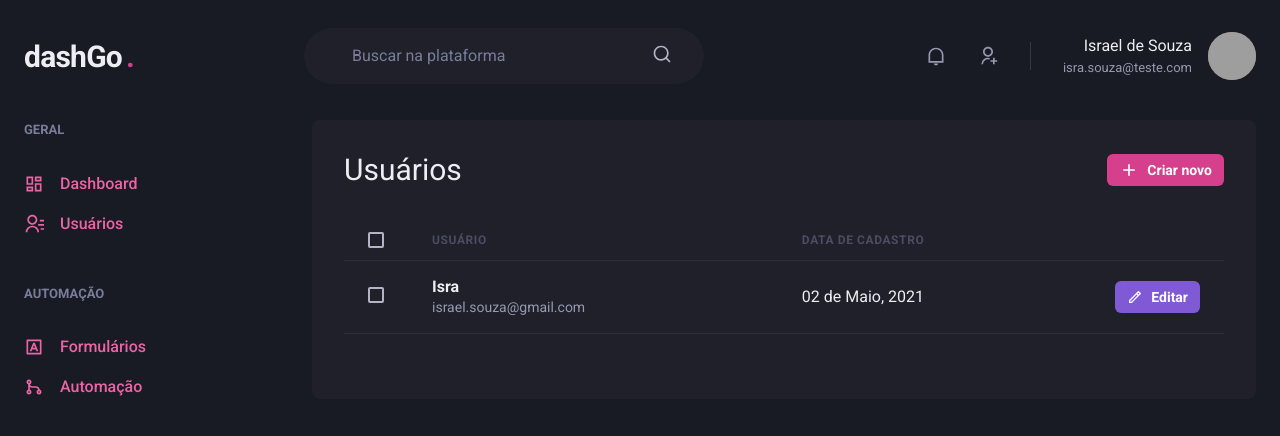
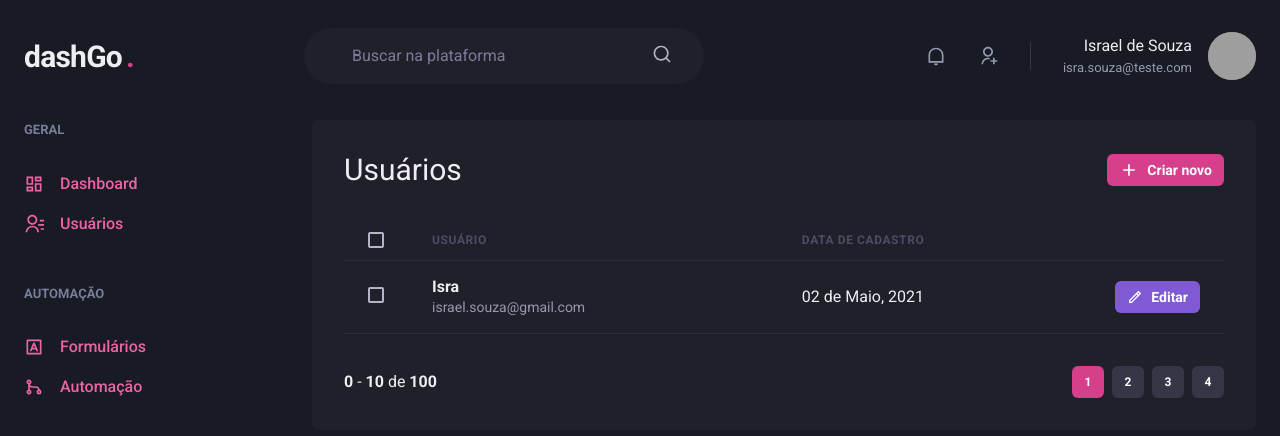
Before and after one commit to israsouzab/dashboard-dashgo, a Next.js app: page /users in a window 1280 px wide. Shown: the top 436 px of the page. Built offline with nearby package versions, Linux system fonts and the light colour scheme; grey boxes are pictures that could not be loaded.

Commit message:
componente de paginacao

```diff
--- /dev/null
+++ b/src/components/Pagination.tsx
@@ -0,0 +1,71 @@
+import { Box, Button, Stack } from '@chakra-ui/react'
+
+export function Pagination () {
+   return (
+      <Stack
+         direction='row'
+         spacing='6'
+         marginTop='8'
+         justifyContent='space-between'
+         align='center'
+      >
+         <Box>
+            <strong>0</strong> - <strong>10</strong> de <strong>100</strong>
+         </Box>
+         <Stack
+            direction='row'
+            spacing='2'
+         >
+            <Button
+               size='sm'
+               fontSize='xs'
+               width='4'
+               colorScheme='pink'
+               disabled
+               _disabled={{
+                  bgColor: 'pink.500',
+                  cursor: 'default'
+               }}
+            >
+               1
+            </Button>
+            <Button
+               size='sm'
+               fontSize='xs'
+               width='4'
+               colorScheme='pink'
+               background='gray.700'
+               _hover={{
+                  bgColor: 'gray.500'
+               }}
+            >
+               2
+            </Button>
+            <Button
+               size='sm'
+               fontSize='xs'
+               width='4'
+               colorScheme='pink'
+               background='gray.700'
+               _hover={{
+                  bgColor: 'gray.500'
+               }}
+            >
+               3
+            </Button>
+            <Button
+               size='sm'
+               fontSize='xs'
+               width='4'
+               colorScheme='pink'
+               background='gray.700'
+               _hover={{
+                  bgColor: 'gray.500'
+               }}
+            >
+               4
+            </Button>
+         </Stack>
+      </Stack>
+   )
+}
--- a/src/pages/users/index.tsx
+++ b/src/pages/users/index.tsx
@@ -1,6 +1,7 @@
 import { Box, Button, Checkbox, Flex, Heading, Icon, Table, Tbody, Td, Text, Th, Thead, Tr } from '@chakra-ui/react'
 import { RiAddLine, RiPencilLine } from 'react-icons/ri'
 import { Header } from '../../components/Header'
+import { Pagination } from '../../components/Pagination'
 import { Sidebar } from '../../components/Sidebar'
 
 export default function UserList () {
@@ -83,6 +84,7 @@
                      </Tr>
                   </Tbody>
                </Table>
+               <Pagination />
             </Box>
          </Flex>
       </Box>
```
